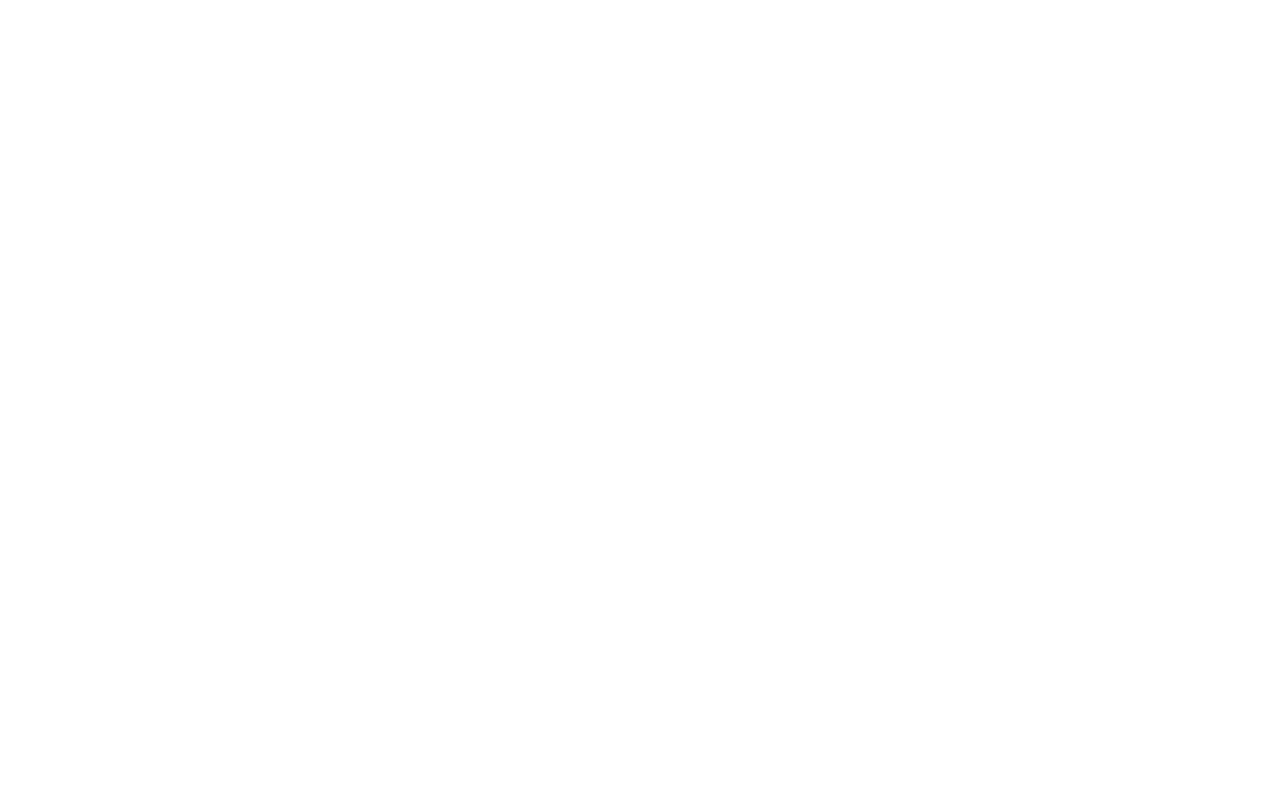
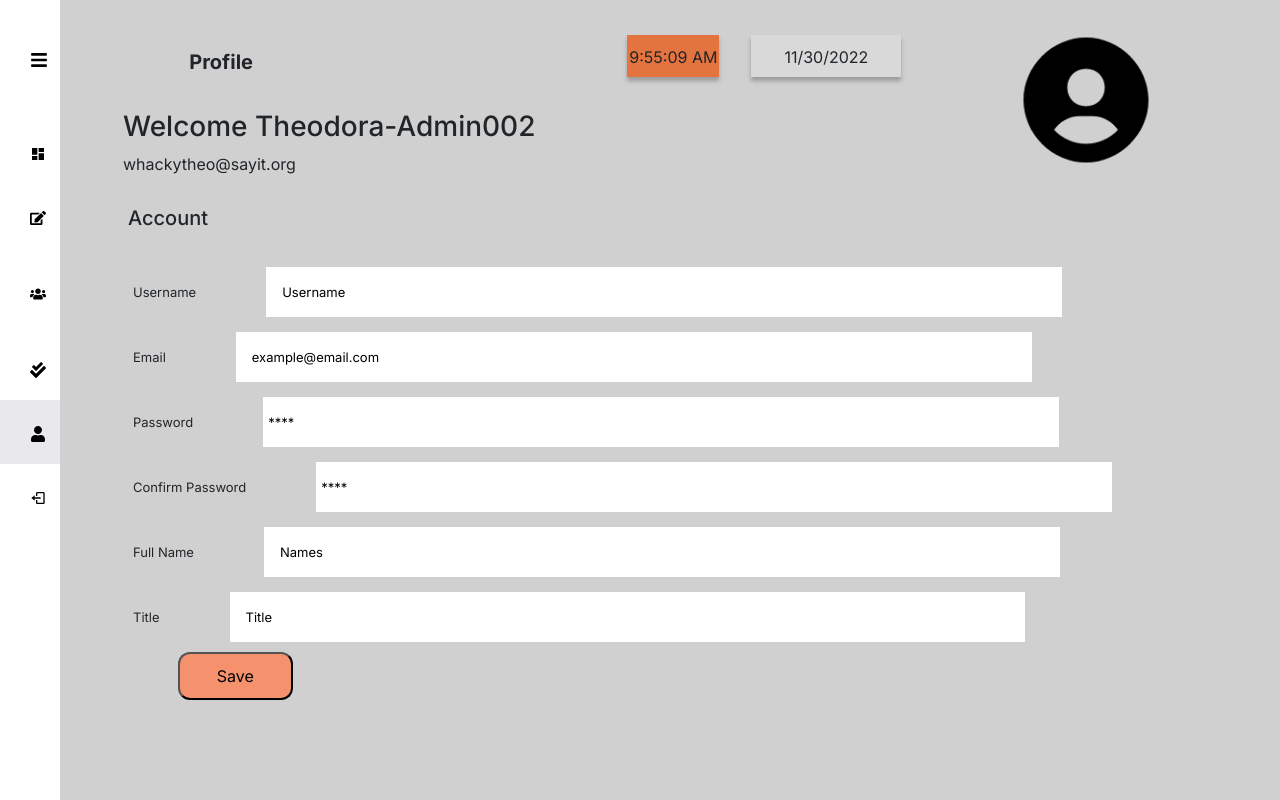
Before and after one commit to godswilludoh/SayIT-React, a React (Create React App) app: page /adminProfile in a window 1280 px wide. Before the commit this address had no page. Built offline with nearby package versions, Linux system fonts and the light colour scheme.

Commit message:
Implimented admin profile

```diff
--- a/src/App.js
+++ b/src/App.js
@@ -1,6 +1,6 @@
 import './App.css';
 import { Routes, Route } from 'react-router-dom';
-import LandingPage from './pages/landingPage/LandingPage';
+import LandingPage from './pages/LandingPage/LandingPage';
 import Blog from './pages/blog/Blog';
 import UsersLogin from './pages/login/users/UsersLogin';
 import AdminLogin from './pages/login/admin/AdminLogin';
@@ -17,6 +17,7 @@ import { AdminAgents } from './pages/AdminDashboard/AdminAgents';
 import { MakeReportForm } from './pages/users/userdashboardPages/makereport/MakeReport';
 import { EditProfile } from './pages/users/userdashboardPages/editProfile/EditProfile';
 import UserForgotPassword from './pages/login/userforgotpassword/UserForgotPassword';
+import { AdminProfile } from './pages/AdminDashboard/AdminProfile';
 
 function App() {
 	return (
@@ -46,6 +47,9 @@ function App() {
 				<Route path='makereport' element={<MakeReportForm />} />
 				<Route path='editprofile' element={<EditProfile />} />
 				<Route path='userforgotpassword' element={<UserForgotPassword/>} />
+
+
+				<Route path='adminProfile' element={<AdminProfile/>} />
 			</Routes>
 		</>
 	);
--- a/src/components/sidebar/SidebarAdmin.js
+++ b/src/components/sidebar/SidebarAdmin.js
@@ -37,7 +37,7 @@ export const SidebarAdmin = ({ children }) => {
 			icon: <FaCheckDouble />,
 		},
 		{
-			path: '/profile',
+			path: '/adminProfile',
 			name: 'Profile',
 			icon: <FaUser />,
 		},
--- /dev/null
+++ b/src/pages/AdminDashboard/AdminProfile.js
@@ -0,0 +1,48 @@
+import React from 'react'
+import { SidebarAdmin } from '../../components/sidebar/SidebarAdmin';
+import { DateTime } from '../../helper/date-time/DateTime';
+import { AdminprofileForm } from './AdminprofileForm';
+import './Admindash.css';
+import './adminprofile.css';
+export const  AdminProfile = () => {
+	return (
+		<React.Fragment>
+			<div className='main-container'>
+				<SidebarAdmin />
+				<div className='topAdmin'>
+                        <ul className='admin_Dash_Nav'>
+                            <li>
+                                <h2 id='dashBar'>Profile</h2>
+                            </li>
+                            {/* THE TIME AND DATE SECTION */}
+                            <li>
+                                <div className='time'>
+                                    <DateTime />
+                                </div>
+                            </li>
+                            <li>
+                                <div className='TheprofileImage'>
+                                    <div id='the-profile-container'>
+                                        <img id='profileImage' src='/assets/newUser.png' />
+                                    </div>
+                                    <input
+                                        id='imageUpload'
+                                        type='file'
+                                        name='profile_photo'
+                                        placeholder='Photo'
+                                        required
+                                        capture
+                                    />
+                                    <span className='Admin-ID' id='profilename'>
+                                        {' '}
+                                    </span>
+                                </div>
+                            </li>
+                        </ul>
+                        <AdminprofileForm/>
+                 </div>
+
+			</div>
+		</React.Fragment>
+	);
+};
--- /dev/null
+++ b/src/pages/AdminDashboard/AdminprofileForm.js
@@ -0,0 +1,122 @@
+import React from 'react'
+import './adminprofile.css';
+import { useFormik, yupToFormErrors } from 'formik';
+import * as Yup from "yup";
+
+export const AdminprofileForm = () => {
+    const formik = useFormik({
+        initialValues: {
+            Username: "",
+            Email: "",
+            Password: "",
+            ConfirmPass: "",
+            FullName: "",
+            Title : "",
+        },
+        validationSchema: Yup.object({
+            Username: Yup.string().max(15, "should be 15 characters or less").required("Required"),
+            Email: Yup.string().email( "Invalid email").required("Required"),
+            Password: Yup.string()
+                 .required('Please Enter your password')
+                 .matches(
+                    /^(?=.*[a-z])(?=.*[A-Z])(?=.*[0-9])(?=.*[!@#\$%\^&\*])(?=.{8,})/,
+                    "Must Contain 8 Characters, One Uppercase, One Lowercase, One Number and One Special Case Character"),
+            ConfirmPass: Yup.string()
+                .oneOf([Yup.ref('Password'), null], 'Passwords must match'),
+            FullName: Yup.string().required("Required"),
+            Title: Yup.string().required("Required"),
+
+        }),
+
+        // @THEO LINK THE SUBMITTED INFO TO BACKEND
+        onSubmit: (values) =>{
+            console.log(values);
+        },
+    })
+
+
+
+  return (
+    <div className="main-details-container">
+    <div className="acct-into">
+        <h3>Welcome Theodora-Admin002</h3>
+        <p>whackytheo@sayit.org</p>
+    </div>
+    <div className="acct-info">
+        <h5>Account</h5>
+        <form onSubmit={formik.handleSubmit}>
+            <div className="details_Info">
+                <label htmlFor="Username"> Username </label>
+                <input type="text" placeholder="Username"
+                 name ="Username"
+                className="info-placehold"
+                onChange={formik.handleChange}
+                onBlur={formik.handleBlur}
+                value = {formik.values.Username}
+                />
+                {formik.touched.Username && formik.errors.Username ? <p className= "errors">{formik.errors.Username }</p> : null }
+            </div>
+            <div className="details_Info">
+                <label htmlFor="email"> Email </label>
+                <input type="text" placeholder="example@email.com"
+                 name ="Email"
+                 className="info-placehold"
+                onChange={formik.handleChange}
+                onBlur={formik.handleBlur}
+                value = {formik.values.Email}
+                />
+                {formik.touched.Email && formik.errors.Email ? <p className= "errors">{formik.errors.Email }</p> : null }
+            </div>
+            <div className="details_Info">
+                <label htmlFor="Password"> Password </label>
+                <input type="password" placeholder="****"
+                 name ="Password"
+                 className="info-placehold"
+                onChange={formik.handleChange}
+                onBlur={formik.handleBlur}
+                value = {formik.values.Password}
+                />
+                {formik.touched.Password && formik.errors.Password ? <p className= "errors">{formik.errors.Password }</p> : null }
+            </div>
+            <div className="details_Info">
+                <label htmlFor="password"> Confirm Password</label>
+                <input type="password" placeholder="****"
+                 name ="ConfirmPass"
+                 className="info-placehold"
+                onChange={formik.handleChange}
+                onBlur={formik.handleBlur}
+                value = {formik.values.ConfirmPass}
+                />
+                 {formik.touched.ConfirmPass && formik.errors.ConfirmPass? <p className= "errors">{formik.errors.ConfirmPass }</p> : null }
+            </div>
+            <div className="details_Info">
+                <label htmlFor="names"> Full Name </label>
+                <input type="text" placeholder="Names"
+                 name ="FullName"
+                 className="info-placehold"
+                onChange={formik.handleChange}
+                onBlur={formik.handleBlur}
+                value = {formik.values.FullName}
+                />
+                {formik.touched.Names && formik.errors.Username ? <p className = "errors">{formik.errors.Nneome }</p> : null }
+            </div>
+            <div className="details_Info">
+                <label htmlFor="Title"> Title </label>
+                <input type="text" placeholder="Title"
+                 name ="Title"
+                className="info-placehold"
+                onChange={formik.handleChange}
+                onBlur={formik.handleBlur}
+                value = {formik.values.Title}
+                />
+                {formik.touched.Title && formik.errors.Title ? <p className= "errors">{formik.errors.Title }</p> : null }
+            </div>
+
+            <button type='submit' id='prof-btn'> Save </button>
+
+        </form>
+
+</div>
+</div>
+  )
+}
--- /dev/null
+++ b/src/pages/AdminDashboard/adminprofile.css
@@ -0,0 +1,75 @@
+/* PROFILE IMAGE  */
+#imageUpload {
+  display: none;
+}
+
+#the-profile-container #TheprofileImage {
+  cursor: pointer;
+}
+
+#the-profile-container {
+  /* width: 50px; */
+  /* height: 50px; */
+  /* overflow: hidden; */
+  -webkit-border-radius: 50%;
+  -moz-border-radius: 50%;
+  -ms-border-radius: 50%;
+  -o-border-radius: 50%;
+  border-radius: 50%;
+}
+
+#the-profile-container img {
+  width: 150px;
+  height: 150px;
+}
+
+.TheprofileImage {
+  display: flex;
+  justify-content: center;
+  align-items: center;
+  gap: 10px;
+}
+
+.main-details-container{
+    margin: 25px 0px 0px 20px;
+}
+.acct-into{
+    margin: 25px 0px 0px 43px
+}
+.acct-info{
+    margin: 25px 0px 0px 43px;
+    padding: 5px;
+    justify-content: space-around;
+    /* background-color: aliceblue; */
+}
+.details_Info{
+    padding: 5px;
+    margin: 5px 0px 0px 0px;
+    font-size: small;
+    /* gap: 2px; */
+}
+.details_Info label{
+    padding-right: 70px;
+}
+.info-placehold{
+    padding: 5px;
+    /* margin: 2px 0px 0px 80px; */
+    margin: auto;
+    width: 70%;
+    height: 50px;
+    /* radius: 2px; */
+    justify-items: center;
+}
+/* desige error message here */
+.errors {
+    color: red;
+    font-size: smaller;
+}
+
+#prof-btn{
+    background-color: rgba(255, 127, 80, 0.782);
+    padding: 10px 18px;
+    width: 10%;
+    margin: 5px 0px 2px 50px;
+    border-radius: 12px;
+}
```
